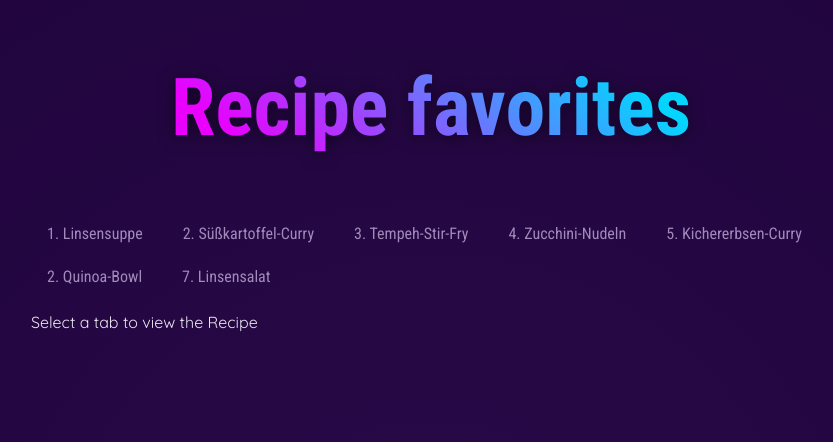
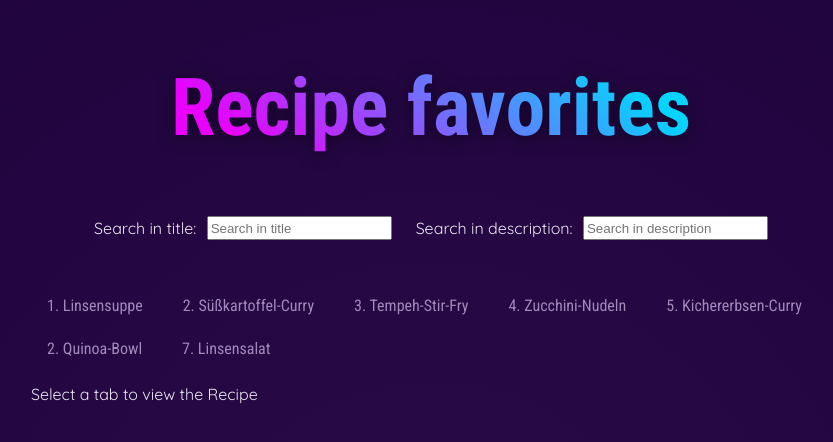
Before and after one commit to mcmulman/recipes, a React (Vite) app: page / in a window 1280 px wide. Shown: the top 442 px of the page, without its empty margins (209-1042 px from the left). Built offline with nearby package versions, Linux system fonts and the light colour scheme.

Commit message:
Add search function

```diff
--- a/src/components/Recipes/Recipes.jsx
+++ b/src/components/Recipes/Recipes.jsx
@@ -7,16 +7,36 @@ import Tabs from "../Elements/TabButton/Tabs";
 
 function Recipes() {
   const [activeTab, setActiveTab] = useState('');
+  const [filteredSearch, setFilteredSearch] = useState(RECIPES);
 
   function onTabSelect(tab) {
     setActiveTab(tab);
   }
 
+  function handleSearch(e) {
+    const type = e.target.name === 'searchDesc' ? 'description' : 'title';
+    setFilteredSearch(RECIPES.filter(recipe => recipe[type].toLowerCase().includes(event.target.value.toLowerCase())));
+  }
+
   return (
+    <>
+      <Section>
+        <div style={{display: 'flex', justifyContent: 'center', gap: '24px'}}>
+          <div style={{display: 'flex', justifyContent: 'center', gap: '6px'}}>
+            <label htmlFor='search'>Search in title:&nbsp;
+            </label><input name="searchTitle" placeholder='Search in title' onChange={handleSearch}/>
+          </div>
+          <div style={{display: 'flex', justifyContent: 'center', gap: '6px'}}>
+            <label htmlFor='searchDesc'>Search in description:&nbsp;</label>
+            <input name="searchDesc" placeholder='Search in description' onChange={handleSearch}/>
+          </div>
+        </div>
+      </Section>
+
       <Section title={''} className={'examples'}>
         <Tabs
           wrapperType={'menu'}
-        buttons={RECIPES.map((element, index) => (
+          buttons={filteredSearch.map((element, index) => (
             <TabButton key={index-1} onTabSelect={() => onTabSelect(element.id)} active={activeTab === element.id}>{element.title}</TabButton>
           ))}
         >
@@ -28,6 +48,7 @@ function Recipes() {
           )}
         </Tabs>
       </Section>
+    </>
   );
 }
 
```
Also changed, not shown: 3 other files (tests, documents, lock files or other folders). Lines whose indentation alone changed are shown as unchanged.
